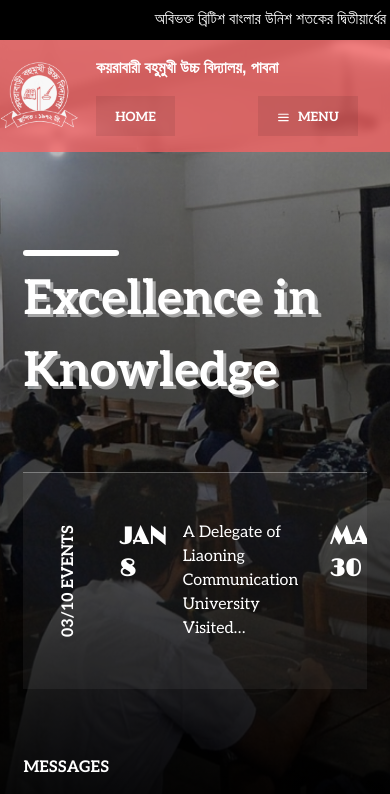
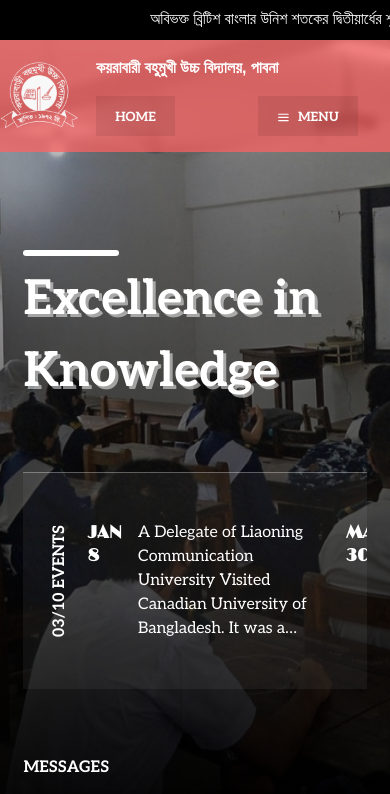
Before and after one commit to AneekRahman/education-suite, a React (Create React App) app in the folder client/: page / in a window 390 px wide. Shown: the top 794 px of the page. Built offline with nearby package versions, Linux system fonts and the light colour scheme.

Commit message:
- Finish Footer (mobile)

```diff
--- a/client/src/pages/HomePage.tsx
+++ b/client/src/pages/HomePage.tsx
@@ -146,8 +146,7 @@ export default function HomePage() {
         <MobileEventsList />
       </div>
       <LocationAboutBox />
-      {/* <Footer /> */}
-      <div style={{ height: "30em" }}></div>
+      <Footer />
     </div>
   );
 }
--- a/client/src/styles/HomePage.module.scss
+++ b/client/src/styles/HomePage.module.scss
@@ -497,17 +497,20 @@ $mobileMediaThreshold: 1000px;
         }
       }
       .HeroEventsWrapper {
+        padding-left: 3em;
+
         h3 {
-          left: 2em;
+          left: 1.4em;
         }
         .EventColumn {
           margin: 0;
 
           h4 {
-            font-size: 1.5em;
+            font-size: 1.1em;
           }
           p {
             font-size: 1em;
+            min-width: 11em;
           }
         }
       }
@@ -595,5 +598,11 @@ $mobileMediaThreshold: 1000px;
         }
       }
     }
+
+    .FooterWrapper {
+      .GridWrapper {
+        grid-template-columns: repeat(auto-fill, 100%);
+      }
+    }
   }
 }
```
